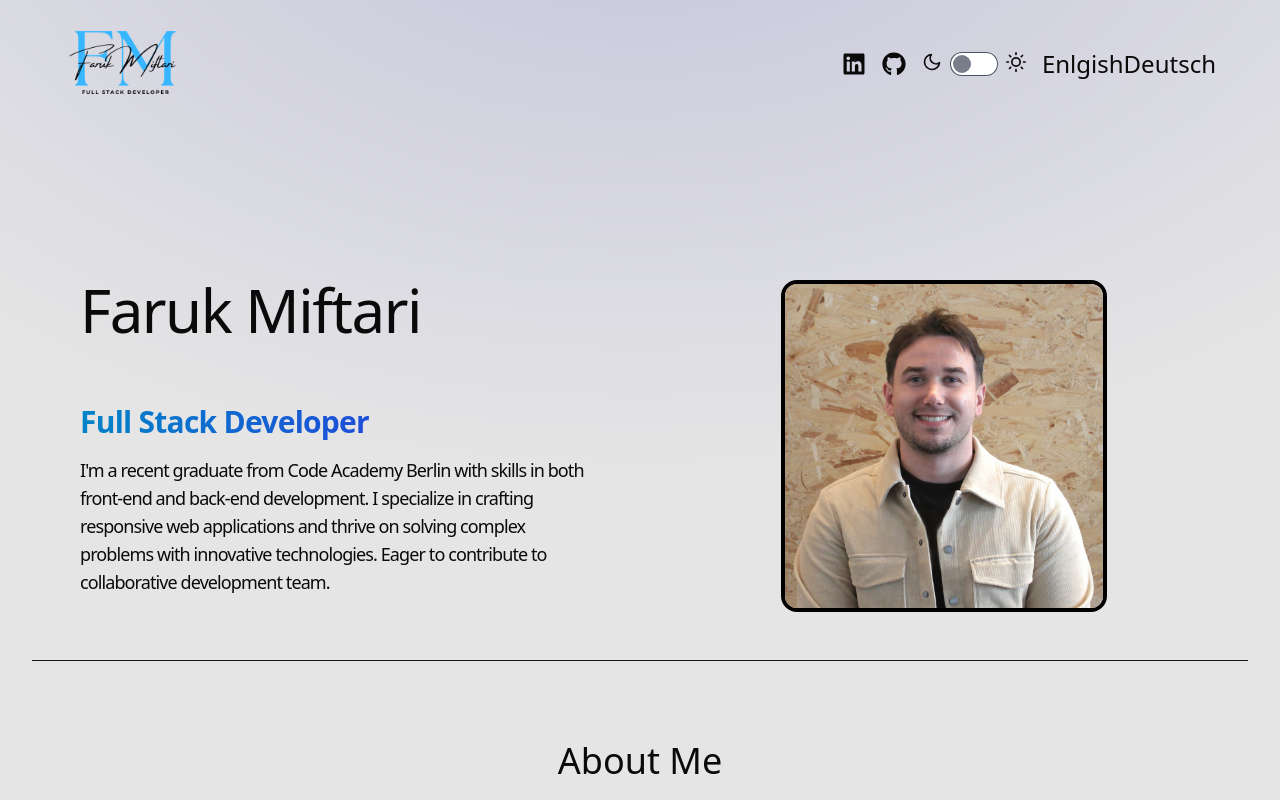
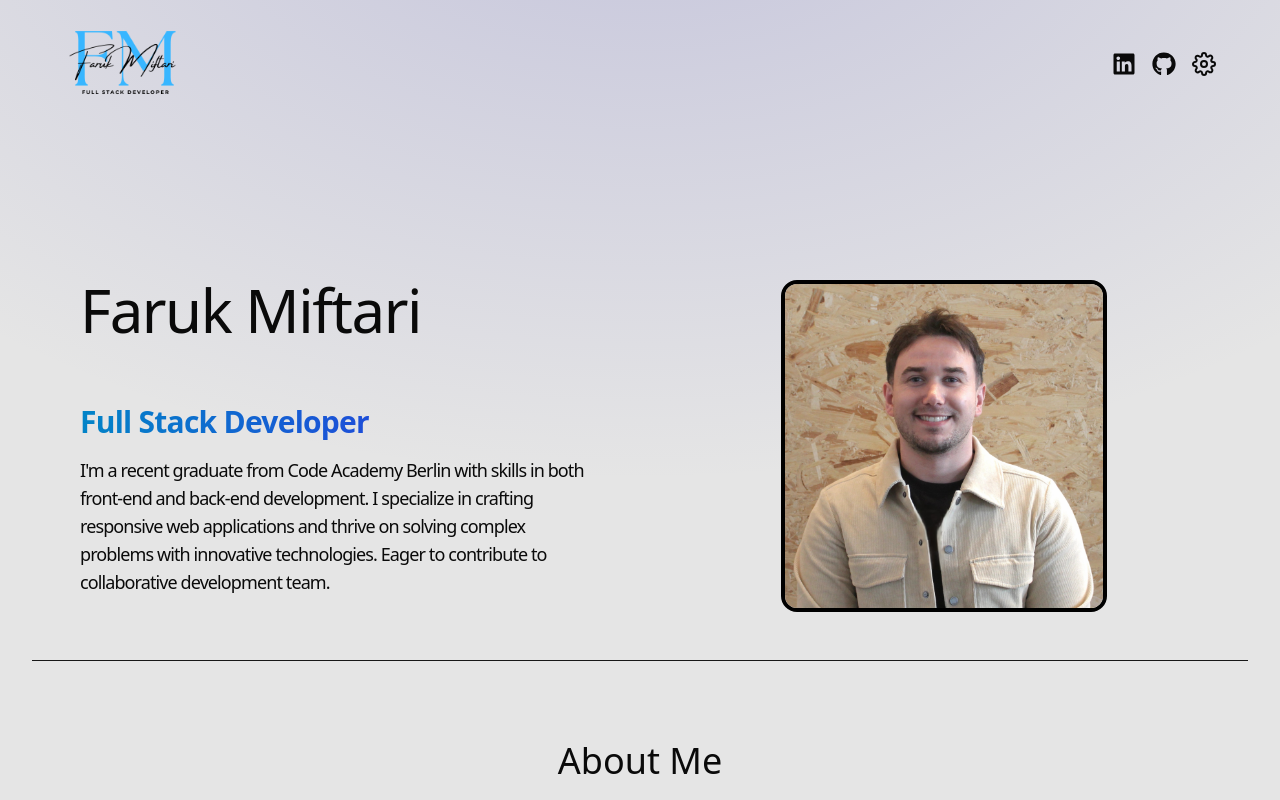
Before and after one commit to farukmiftari994/react-portfolio, a React (Vite) app: page / in a window 1280 px wide. Shown: the top 800 px of the page. Built offline with nearby package versions, Linux system fonts and the light colour scheme.

Commit message:
Added react-flagkit  and imported Flags in LanguageSelector and modified Toggle component

```diff
--- a/package.json
+++ b/package.json
@@ -14,6 +14,7 @@
     "i18next-browser-languagedetector": "^8.0.0",
     "react": "^18.2.0",
     "react-dom": "^18.2.0",
+    "react-flagkit": "^2.0.4",
     "react-i18next": "^14.1.2",
     "react-icons": "^5.2.1"
   },
--- a/src/Components/LanguageSelector.tsx
+++ b/src/Components/LanguageSelector.tsx
@@ -1,8 +1,12 @@
+import Flag from "react-flagkit";
 import { useTranslation } from "react-i18next";
 
+const gb = <Flag country="GB" />;
+const de = <Flag country="DE" />;
+
 const languages = [
-  { code: "en", lang: "Enlgish" },
-  { code: "de", lang: "Deutsch" },
+  { code: "en", lang: gb },
+  { code: "de", lang: de },
 ];
 
 const LanguageSelector = () => {
--- a/src/Components/Navbar.tsx
+++ b/src/Components/Navbar.tsx
@@ -1,8 +1,7 @@
 import { FaGithub, FaLinkedin } from "react-icons/fa";
 import logo from "../assets/logo_white.png";
 import logo2 from "../assets/logo_black.png";
-import Toggle from "./Toggle";
-import LanguageSelector from "./LanguageSelector";
+import Settings from "./Settings";
 
 const Navbar = ({
   darkMode,
@@ -23,8 +22,7 @@ const Navbar = ({
       <div className="m-8 flex items-center justify-center gap-4 text-2xl">
         <FaLinkedin className="hover:text-blue-500" />
         <FaGithub className="hover:text-gray-600" />
-        <Toggle toggleDarkMode={toggleDarkMode} />
-        <LanguageSelector />
+        <Settings toggleDarkMode={toggleDarkMode} />
       </div>
     </nav>
   );
--- /dev/null
+++ b/src/Components/Settings.tsx
@@ -0,0 +1,26 @@
+import LanguageSelector from "./LanguageSelector";
+import Toggle from "./Toggle";
+import { FiSettings } from "react-icons/fi";
+
+const Settings = ({ toggleDarkMode }: { toggleDarkMode: () => void }) => {
+  return (
+    <div className="dropdown dropdown-left">
+      <div tabIndex={0}>
+        <FiSettings />
+      </div>
+      <ul
+        tabIndex={0}
+        className="dropdown-content z-[1] menu p-2 shadow bg-base-100 rounded-box w-52"
+      >
+        <li>
+          <Toggle toggleDarkMode={toggleDarkMode} />
+        </li>
+        <li>
+          <LanguageSelector />
+        </li>
+      </ul>
+    </div>
+  );
+};
+
+export default Settings;
--- a/src/Components/Toggle.tsx
+++ b/src/Components/Toggle.tsx
@@ -12,10 +12,11 @@ const Toggle = ({ toggleDarkMode }: { toggleDarkMode: () => void }) => {
           strokeWidth="2"
           strokeLinecap="round"
           strokeLinejoin="round"
-          className="light"
         >
-          <path d="M21 12.79A9 9 0 1 1 11.21 3 7 7 0 0 0 21 12.79z"></path>
+          <circle cx="12" cy="12" r="5" />
+          <path d="M12 1v2M12 21v2M4.2 4.2l1.4 1.4M18.4 18.4l1.4 1.4M1 12h2M21 12h2M4.2 19.8l1.4-1.4M18.4 5.6l1.4-1.4" />
         </svg>
+
         <input
           type="checkbox"
           value="synthwave"
@@ -32,9 +33,9 @@ const Toggle = ({ toggleDarkMode }: { toggleDarkMode: () => void }) => {
           strokeWidth="2"
           strokeLinecap="round"
           strokeLinejoin="round"
+          className="light"
         >
-          <circle cx="12" cy="12" r="5" />
-          <path d="M12 1v2M12 21v2M4.2 4.2l1.4 1.4M18.4 18.4l1.4 1.4M1 12h2M21 12h2M4.2 19.8l1.4-1.4M18.4 5.6l1.4-1.4" />
+          <path d="M21 12.79A9 9 0 1 1 11.21 3 7 7 0 0 0 21 12.79z"></path>
         </svg>
       </label>
     </div>
```
Also changed, not shown: 1 other file (tests, documents, lock files or other folders).
